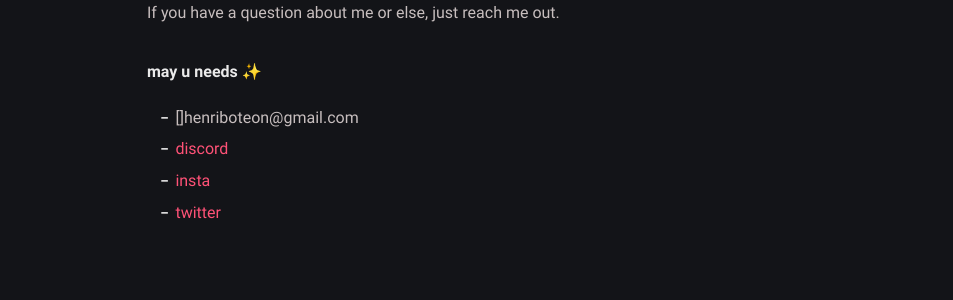
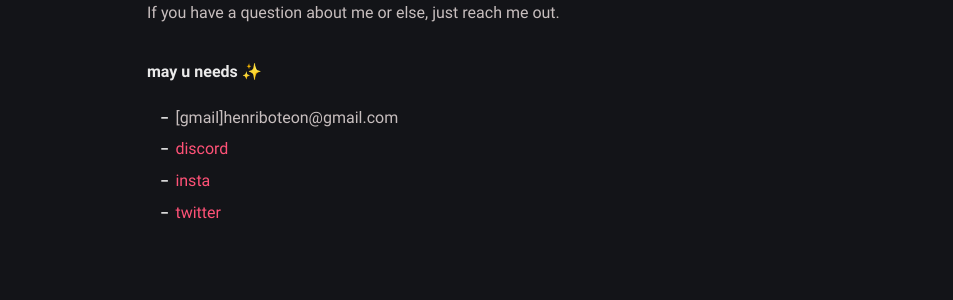
Before and after one commit to Pistachihen/pistachi.github.io, a Jekyll site: the page built from about.md, in a window 1280 px wide. Shown: the part 452-752 px from the top of the page, without its empty margins (163-1116 px from the left). Built offline with Jekyll 4.4.1, drawn with Linux system fonts in a browser that asks for light colours.

Commit message:
about.md: changed

```diff
--- a/about.md
+++ b/about.md
@@ -11,7 +11,7 @@ If you have a question about me or else, just reach me out.
 
 **may u needs ✨**
 
-- []{{ site.author.email }}
+- [gmail]{{ site.author.email }}
 - [discord](https://discordapp.com/users/788123099748630567)
 - [insta](https://www.instagram.com/henri.boteon/)
 - [twitter](https://twitter.com/pistachihoni)
```
